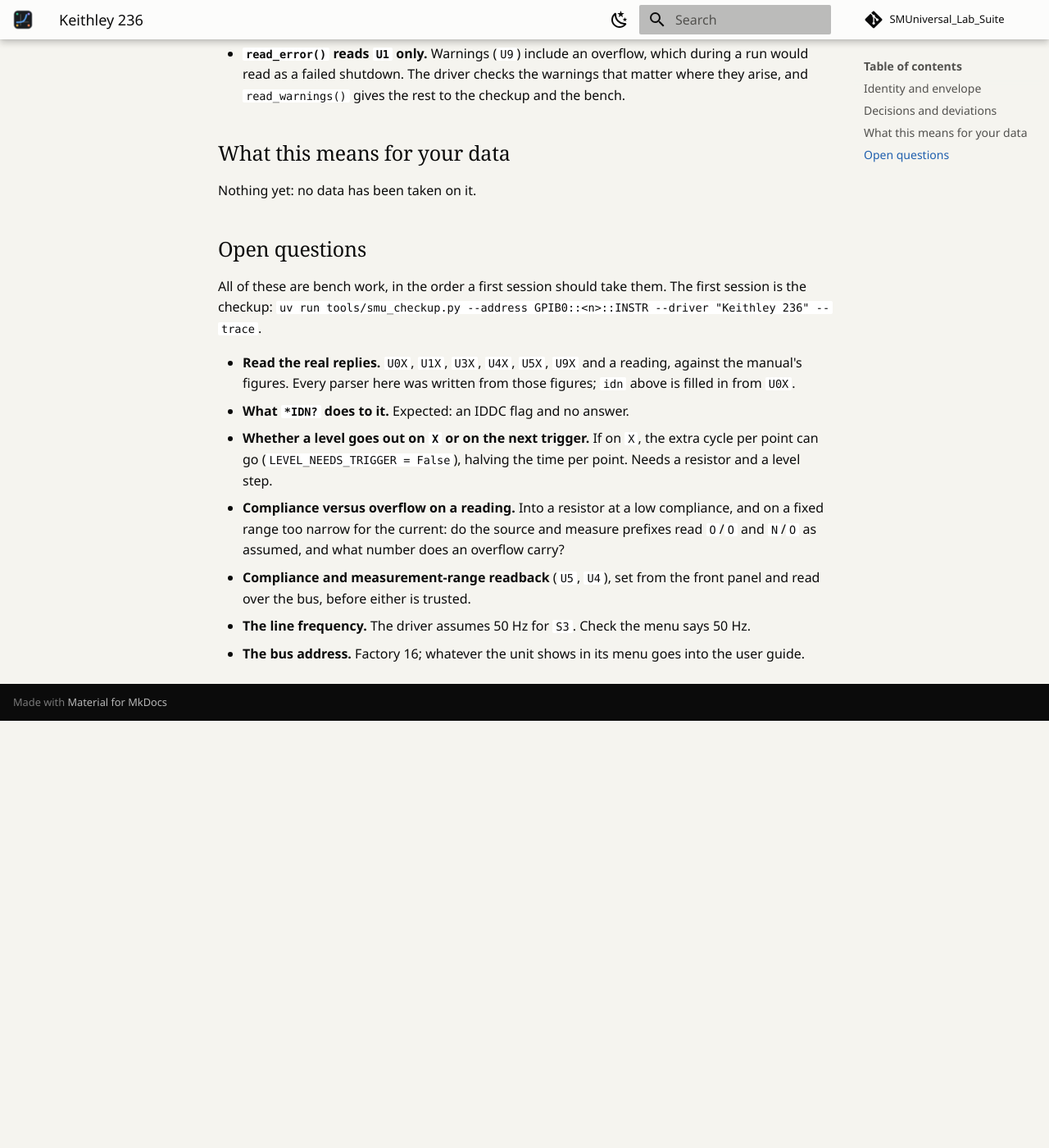
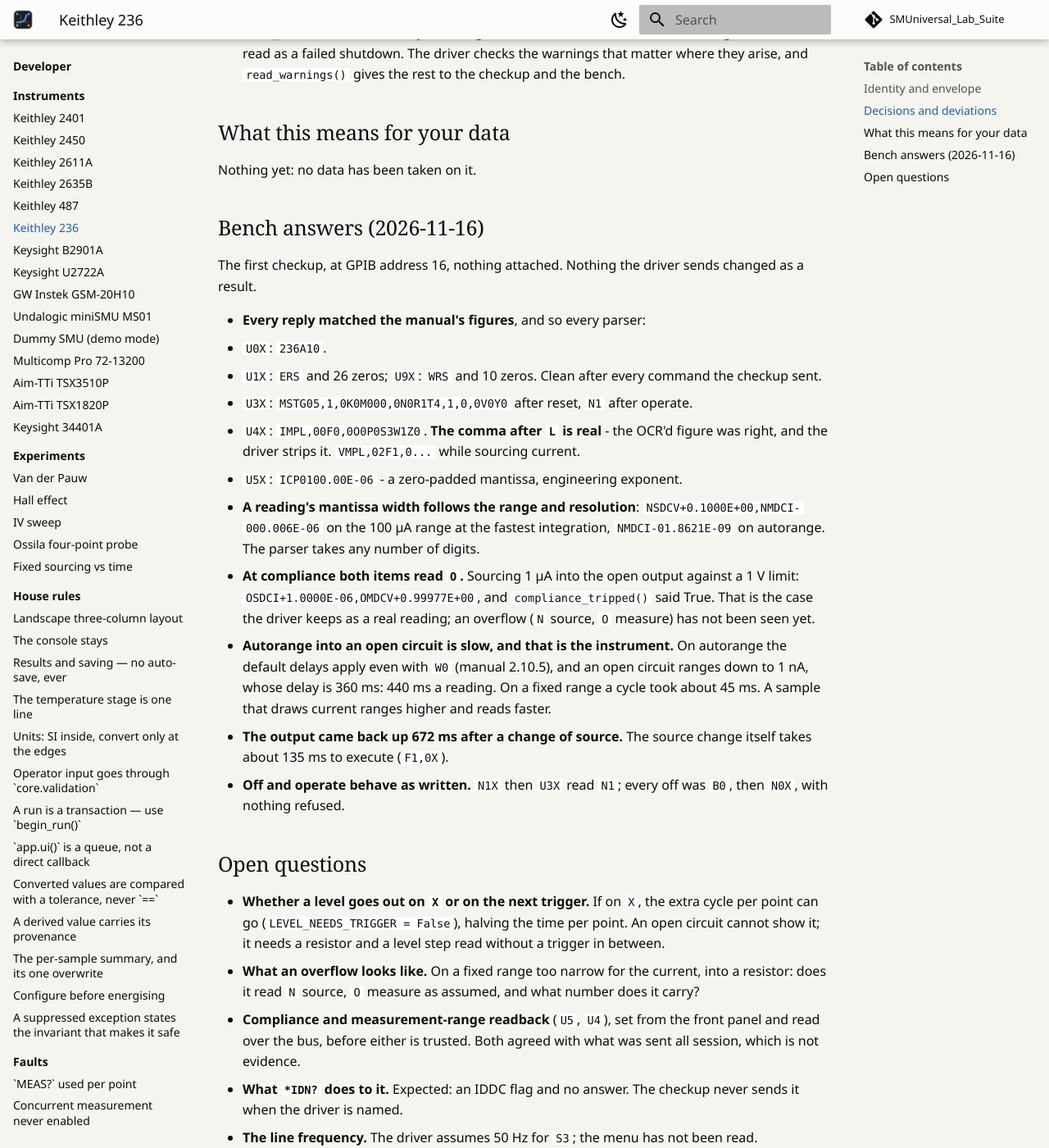
Before and after one commit to jcgutierrezg/SMUniversal_Lab_Suite, an MkDocs documentation site: the page built from docs/instruments/keithley-236.md, in a window 1280 px wide and 1400 px high, scrolled down 2390 px. Shown: the whole window at 82% size. Built offline with MkDocs 1.6.1 and Material for MkDocs 9.7.7, drawn with Linux system fonts in a browser that asks for light colours; comment, search, counter and statistics services are not loaded; before the commit the page ends 3269 px from its top, so only the background shows below that; some of the changed text lies outside the part shown.

Commit message:
Record the 236's first checkup; every reply matched, nothing owed
First session 2026-11-16 at afb6e40, GPIB 16, nothing attached:
61 pass, 8 warn, 0 fail, 9 skip, U0X 236A10. The warnings are the
unmeasured source floors and four readback agreements not yet checked
against the front panel.

Every status word and reading matched the parsers, so nothing the driver
sends changed. Recorded in the note and the command summary: the comma
after L in U4 is real, U5 answers a zero-padded mantissa, a reading's
mantissa width follows range and resolution, and a reading at compliance
is O on both items. Autorange into an open circuit takes 440 ms a
reading (the 1 nA range's 360 ms default delay); a fixed range about
45 ms a cycle.

Driver edits are comments only, so bench_code 32f3d6ca42eb still holds
and the 236 reads commissioned. The fake now answers U4 and U5 in the
unit's spelling, and tests pin the real replies. The command summary's
first line no longer trips the count lint, which it had since afb6e40.

Still open: whether a level goes out on X (would retire
LEVEL_NEEDS_TRIGGER), what an overflow looks like, readback trust.

Co-Authored-By: Claude Opus 5.5 <noreply@anthropic.com>

```diff
--- a/docs/instruments/keithley-236.md
+++ b/docs/instruments/keithley-236.md
@@ -2,21 +2,21 @@
 type: instrument
 title: "Keithley 236"
 driver_class: Keithley236
-idn: null
-idn_confirmed: false
+idn: "236A10"
+idn_confirmed: true
 physical: true
 maintenance: active
 
 # --- bench facts: hand-written, and the schema requires them -------------
-bench_ever: false
-last_bench: null
-bench_notes: null
-bench_code: null
-bench_result: null
+bench_ever: true
+last_bench: 2026-11-16
+bench_notes: "2026-11-16 first session at afb6e40 (18:08), GPIB0::16 over VISA, nothing attached, U0X 236A10: 61 pass, 8 warn, 0 fail, 9 skip. The eight warnings are the unmeasured source floors and the four readback agreements not yet checked against the front panel. Every status word and reading matched the parsers. Compliance on open circuit: 0.9998 V against 1 V, flagged O on both items. Burst check 10 of 10 on bursts of up to 24 writes, slowest reply 110 ms, no pacing"
+bench_code: "32f3d6ca42eb"
+bench_result: pass
 bench_result_note: null
 bench_revalidated: null
-reading_time: null
-resolution: null
+reading_time: "about 45 ms a cycle on a fixed 100 uA range at the fastest integration (trigger plus talk, 2026-11-16); about 440 ms on autorange into an open circuit, where it ranges down to 1 nA and waits that range's 360 ms settle. A sweep point is two cycles while LEVEL_NEEDS_TRIGGER stands"
+resolution: "10 fA on the 1 nA range at 5 digits (manual); seen on the unit: 1 nA steps on the 100 uA range at the fastest integration, 0.01 pA on autorange into an open circuit"
 best_for: "femtoamp-resolution IV sweeps and fixed traces up to 110 V or 100 mA - not the four-contact windows yet"
 connection: "GPIB (GPIB-USB adapter)"
 
@@ -61,9 +61,8 @@ style as the [487](keithley-487.md) - a letter, options, then `X` - and
 `MODEL_IDS` is empty on purpose, and `NO_IDN` in
 `tests/test_driver_contract.py` records why.
 
-Its identity question is `U0X`, which the manual says answers `236A01`
-and two blanks. `idn` above is `null` because nobody has read it off this
-unit yet. `reset()` asks it first and refuses anything that does not
+Its identity question is `U0X`. This unit answers `236A10` (firmware
+A10, 2026-11-16). `reset()` asks it first and refuses anything that does not
 answer `236`: a 237 reaches 1100 V and a 238 sources 1 A, and both
 answer every command this driver sends.
 
@@ -146,26 +145,56 @@ answer every command this driver sends.
 
 Nothing yet: no data has been taken on it.
 
+## Bench answers (2026-11-16)
+
+The first checkup, at GPIB address 16, nothing attached. Nothing the
+driver sends changed as a result.
+
+- **Every reply matched the manual's figures**, and so every parser:
+  - `U0X`: `236A10`.
+  - `U1X`: `ERS` and 26 zeros; `U9X`: `WRS` and 10 zeros. Clean after
+    every command the checkup sent.
+  - `U3X`: `MSTG05,1,0K0M000,0N0R1T4,1,0,0V0Y0` after reset, `N1` after
+    operate.
+  - `U4X`: `IMPL,00F0,0O0P0S3W1Z0`. **The comma after `L` is real** - the
+    OCR'd figure was right, and the driver strips it. `VMPL,02F1,0...`
+    while sourcing current.
+  - `U5X`: `ICP0100.00E-06` - a zero-padded mantissa, engineering
+    exponent.
+- **A reading's mantissa width follows the range and resolution**:
+  `NSDCV+0.1000E+00,NMDCI-000.006E-06` on the 100 µA range at the
+  fastest integration, `NMDCI-01.8621E-09` on autorange. The parser
+  takes any number of digits.
+- **At compliance both items read `O`.** Sourcing 1 µA into the open
+  output against a 1 V limit: `OSDCI+1.0000E-06,OMDCV+0.99977E+00`, and
+  `compliance_tripped()` said True. That is the case the driver keeps as
+  a real reading; an overflow (`N` source, `O` measure) has not been
+  seen yet.
+- **Autorange into an open circuit is slow, and that is the
+  instrument.** On autorange the default delays apply even with `W0`
+  (manual 2.10.5), and an open circuit ranges down to 1 nA, whose delay
+  is 360 ms: 440 ms a reading. On a fixed range a cycle took about
+  45 ms. A sample that draws current ranges higher and reads faster.
+- **The output came back up 672 ms after a change of source.** The
+  source change itself takes about 135 ms to execute (`F1,0X`).
+- **Off and operate behave as written.** `N1X` then `U3X` read `N1`;
+  every off was `B0`, then `N0X`, with nothing refused.
+
 ## Open questions
 
-All of these are bench work, in the order a first session should take
-them. The first session is the checkup:
-`uv run tools/smu_checkup.py --address GPIB0::<n>::INSTR --driver "Keithley 236" --trace`.
-
-- **Read the real replies.** `U0X`, `U1X`, `U3X`, `U4X`, `U5X`, `U9X`
-  and a reading, against the manual's figures. Every parser here was
-  written from those figures; `idn` above is filled in from `U0X`.
-- **What `*IDN?` does to it.** Expected: an IDDC flag and no answer.
 - **Whether a level goes out on `X` or on the next trigger.** If on `X`,
   the extra cycle per point can go (`LEVEL_NEEDS_TRIGGER = False`),
-  halving the time per point. Needs a resistor and a level step.
-- **Compliance versus overflow on a reading.** Into a resistor at a low
-  compliance, and on a fixed range too narrow for the current: do the
-  source and measure prefixes read `O`/`O` and `N`/`O` as assumed, and
-  what number does an overflow carry?
+  halving the time per point. An open circuit cannot show it; it needs a
+  resistor and a level step read without a trigger in between.
+- **What an overflow looks like.** On a fixed range too narrow for the
+  current, into a resistor: does it read `N` source, `O` measure as
+  assumed, and what number does it carry?
 - **Compliance and measurement-range readback** (`U5`, `U4`), set from
-  the front panel and read over the bus, before either is trusted.
-- **The line frequency.** The driver assumes 50 Hz for `S3`. Check the
-  menu says 50 Hz.
-- **The bus address.** Factory 16; whatever the unit shows in its menu
-  goes into the user guide.
+  the front panel and read over the bus, before either is trusted. Both
+  agreed with what was sent all session, which is not evidence.
+- **What `*IDN?` does to it.** Expected: an IDDC flag and no answer. The
+  checkup never sends it when the driver is named.
+- **The line frequency.** The driver assumes 50 Hz for `S3`; the menu
+  has not been read.
+- **The source floors**, as on every instrument here: a level below one
+  count of a range, and whether its sign survives.
--- a/docs/open/checkup-owed.md
+++ b/docs/open/checkup-owed.md
@@ -12,7 +12,7 @@ This compares a digest of what the driver's **code does** against the `bench_cod
 
 | Instrument | Driver | Status | Why |
 |---|---|---|---|
-| Keithley 236 | `drivers/keithley_236.py` | unverified | never run against its instrument |
+| - | - | - | nothing owed |
 
 Run `uv run tools/smu_checkup.py --address <addr> --trace`, then copy `last_bench`, `bench_code` and `bench_result` from the report header into the instrument's note and rebuild.
 
--- a/mkdocs.yml
+++ b/mkdocs.yml
@@ -78,6 +78,7 @@ nav:
     - Instruments:
       - guide/instruments/index.md
       - guide/instruments/gwinstek-gsm20h10.md
+      - guide/instruments/keithley-236.md
       - guide/instruments/keithley-2401.md
       - guide/instruments/keithley-2611a.md
       - guide/instruments/keithley-2635b.md
@@ -103,6 +104,7 @@ nav:
       - instruments/keithley-2611a.md
       - instruments/keithley-2635b.md
       - instruments/keithley-487.md
+      - instruments/keithley-236.md
       - instruments/keysight-b2901a.md
       - instruments/keysight-u2722a.md
       - instruments/gwinstek-gsm20h10.md
@@ -219,6 +221,7 @@ nav:
         - reference/manuals/gsm-20h10-output-and-source.md
         - reference/manuals/tsx-p-commands.md
         - reference/manuals/487-commands.md
+        - reference/manuals/236-commands.md
         - reference/manuals/34401a-commands.md
         - reference/manuals/72-13200-commands.md
         - reference/manuals/gsm-20h10-buffer-and-errors.md
```
Also changed, not shown: docs/guide/instruments/index.md (+2 -2 lines), docs/guide/instruments/keithley-236.md (+4 -5 lines), docs/reference/manuals/236-commands.md (+14 -5 lines), 2 other files.
